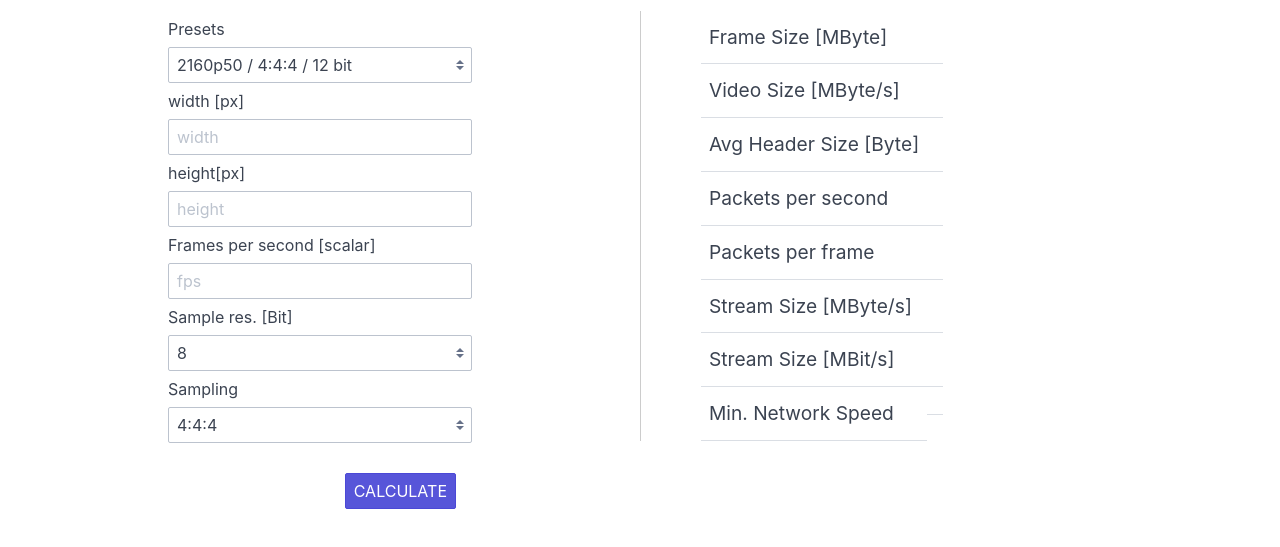
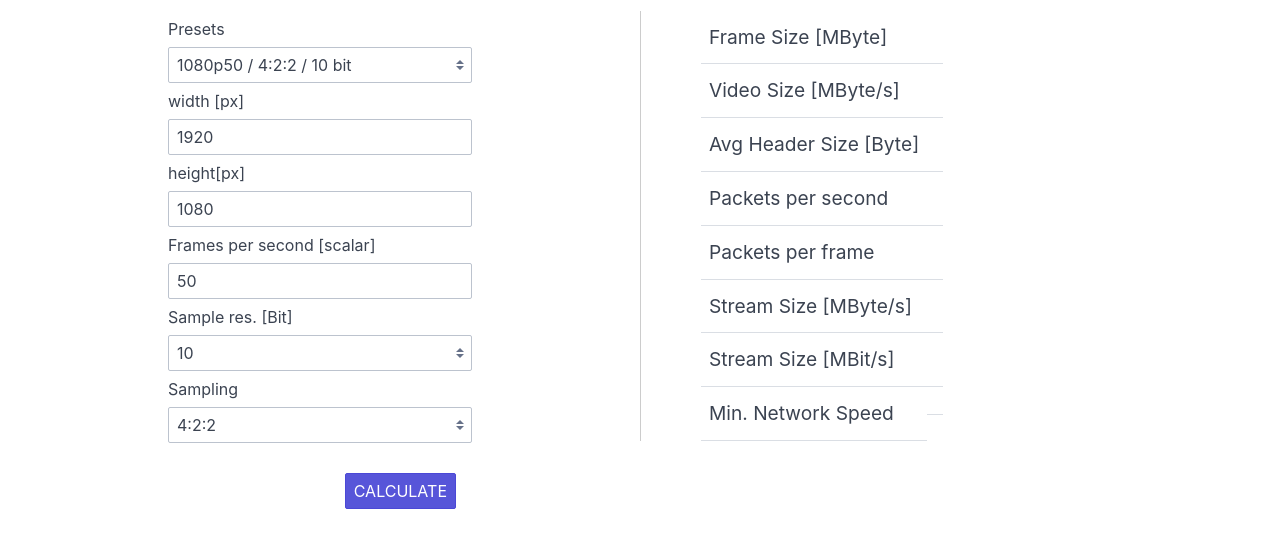
Before and after one commit to fschoett/2110-20-stream-size-calculator, a plain HTML site: page index.html in a window 1280 px wide. Shown: the part 187-734 px from the top of the page. Drawn offline with Linux system fonts and the light colour scheme.

Commit message:
Fixed blan input values on app start

```diff
--- a/index.html
+++ b/index.html
@@ -47,7 +47,7 @@
 							  <option>2160p60 / 4:2:2 / 10 bit</option>
 							  <option>2160p25 / 4:2:2 / 10 bit</option>
 							  <option>1080p60 / 4:2:2 / 10 bit</option>
-							  <option>1080p50 / 4:2:2 / 10 bit</option>
+							  <option selected="selected">1080p50 / 4:2:2 / 10 bit</option>
 							  <option>1080p25 / 4:2:2 / 10 bit</option>
 							  <option>720p50 / 4:2:2 / 10 bit</option>
 							  <option>PAL</option>
--- a/js/app.js
+++ b/js/app.js
@@ -24,6 +24,8 @@
 
 // Register listeners
 $( document ).ready(function() {
+	onPresetSelect( PRESETS[$("#preset").val()] );
+
     console.log( "ready!" );
 
 	$("#calc_btn").on("click", ()=>{
```
